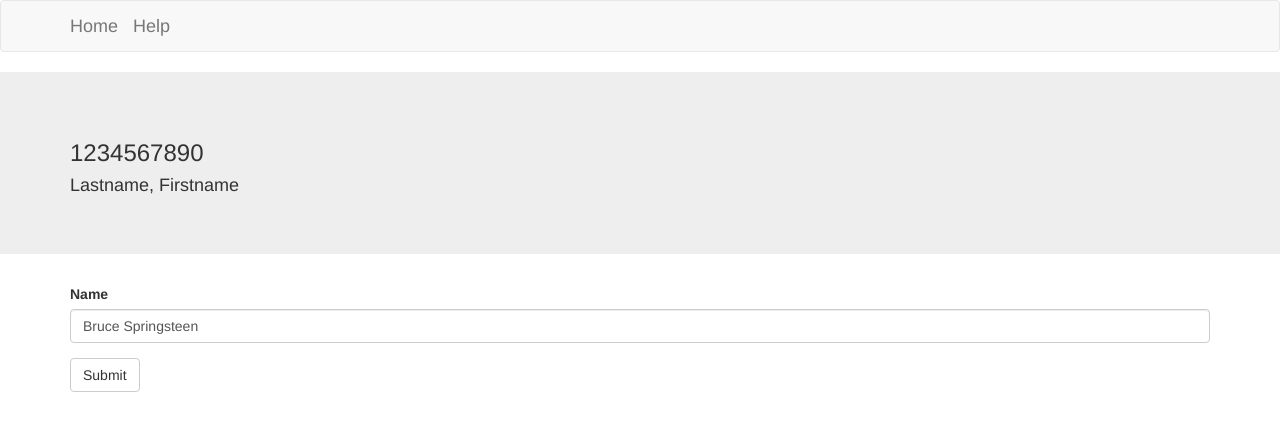
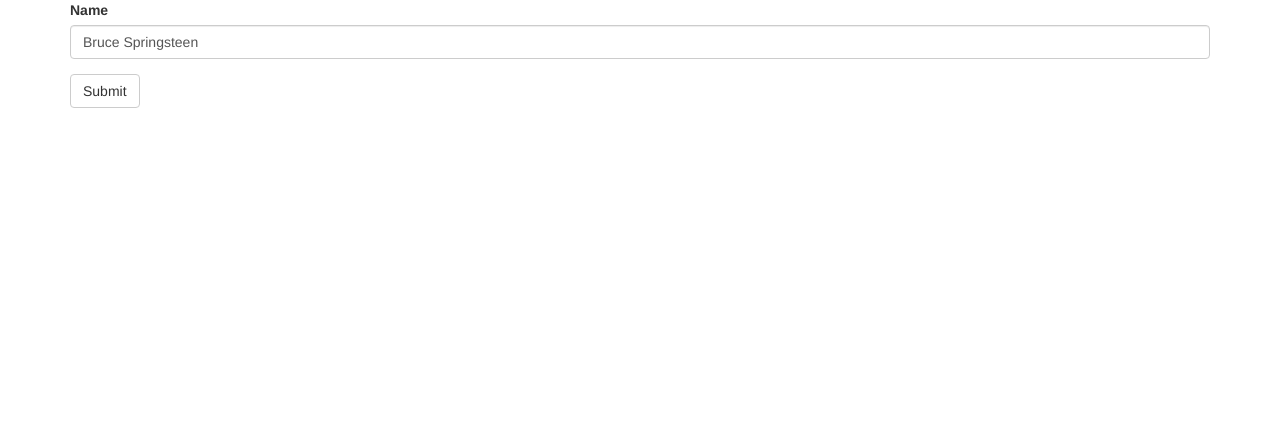
Before and after one commit to tarunsaijujjuru/ubs, a Flask app: page / in a window 1280 px wide. Shown: the top 431 px of the page. Run offline with Flask 2, Linux system fonts and the light colour scheme; some libraries are stand-ins or nearby versions.

Commit message:
cleaned the base code by removing unnecessary files and packages

```diff
--- a/app.py
+++ b/app.py
@@ -4,8 +4,6 @@ import csv
 import sys
 from flask import Flask,render_template, url_for, flash, redirect, request
 from flask_wtf import FlaskForm
-from flask_wtf.file import FileField, FileRequired, FileAllowed
-from flask_uploads import UploadSet, configure_uploads, IMAGES, patch_request_class
 from flask_bootstrap import Bootstrap
 from wtforms import StringField, IntegerField, SubmitField, SelectField
 from wtforms.validators import DataRequired
@@ -29,29 +27,7 @@ def index():
 		return render_template('index.html',form=form,name=name)
 	return render_template('index.html',form=form,name=None)
 
-@app.route('/help')
-def help():
-	text_list = []
-	# Python Version
-	text_list.append({
-		'label':'Python Version',
-		'value':str(sys.version)})
-	# os.path.abspath(os.path.dirname(__file__))
-	text_list.append({
-		'label':'os.path.abspath(os.path.dirname(__file__))',
-		'value':str(os.path.abspath(os.path.dirname(__file__)))
-		})
-	# OS Current Working Directory
-	text_list.append({
-		'label':'OS CWD',
-		'value':str(os.getcwd())})
-	# OS CWD Contents
-	label = 'OS CWD Contents'
-	value = ''
-	text_list.append({
-		'label':label,
-		'value':value})
-	return render_template('help.html',text_list=text_list,title='help')
+
 
 @app.errorhandler(404)
 @app.route("/error404")
@@ -63,5 +39,5 @@ def page_not_found(error):
 def requests_error(error):
 	return render_template('500.html',title='500')
 
-port = int(os.getenv('PORT', '3000'))
-app.run(host='0.0.0.0', port=port)
+port = int(os.getenv('PORT', '8000'))
+app.run(host='127.0.1.0', port=port)
--- a/templates/base.html
+++ b/templates/base.html
@@ -10,25 +10,10 @@
   {% if title %}{{ title }} - {{ appname }}{% else %}{{ appname }}{% endif %}
 {% endblock %}
 
-{% block navbar %}
-    <nav class="navbar navbar-default">
-        <div class="container">
-            <div class="navbar-header">
-                <a class="navbar-brand" href="{{ url_for('index') }}">Home</a>
-                <a class="navbar-brand" href="{{ url_for('help') }}">Help</a>
-            </div>
-        </div>
-    </nav>
-{% endblock %}
+
 
 {% block content %}
-    <div id="title_bar" class="jumbotron jumbotron-fluid">
-      <div class="container">
-        <h2 id="main_title">{{ appname }}</h1>
-        <h3 id="student_id">1234567890</h2>
-        <h4 id="student_name">Lastname, Firstname</h3>
-      </div>
-    </div>
+
     <div class="container">
         {% with messages = get_flashed_messages() %}
         {% if messages %}
```
Also changed, not shown: requirements.txt (+0 -10 lines), templates/help.html (deleted, +0 -16 lines).
